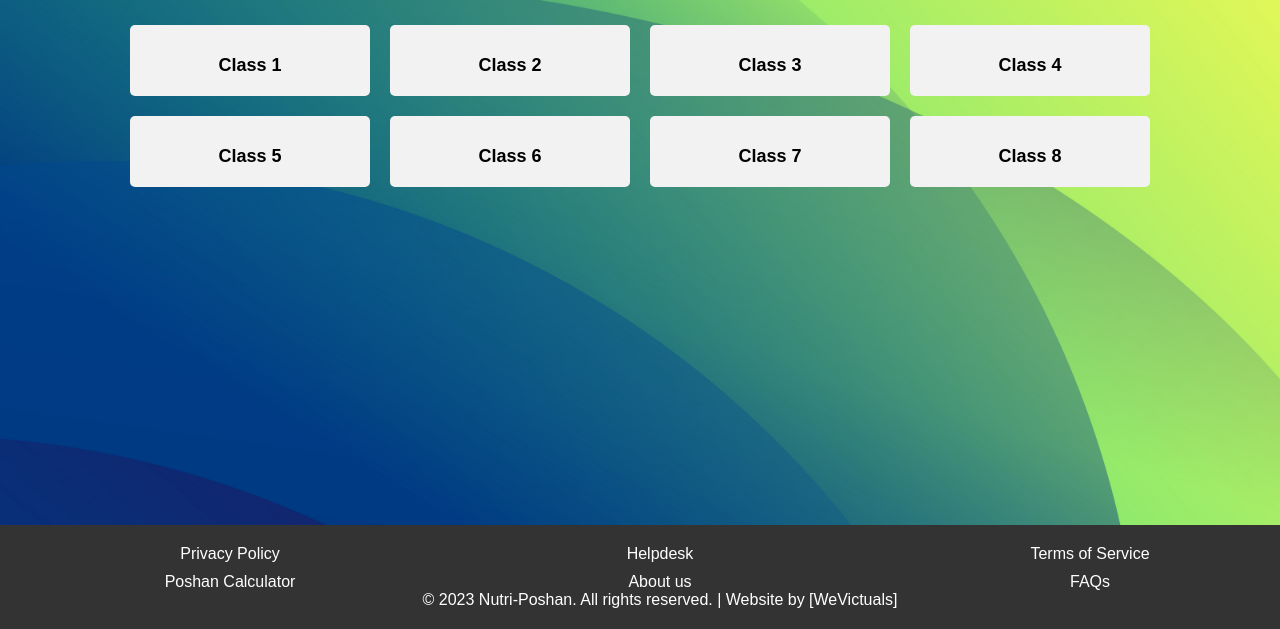
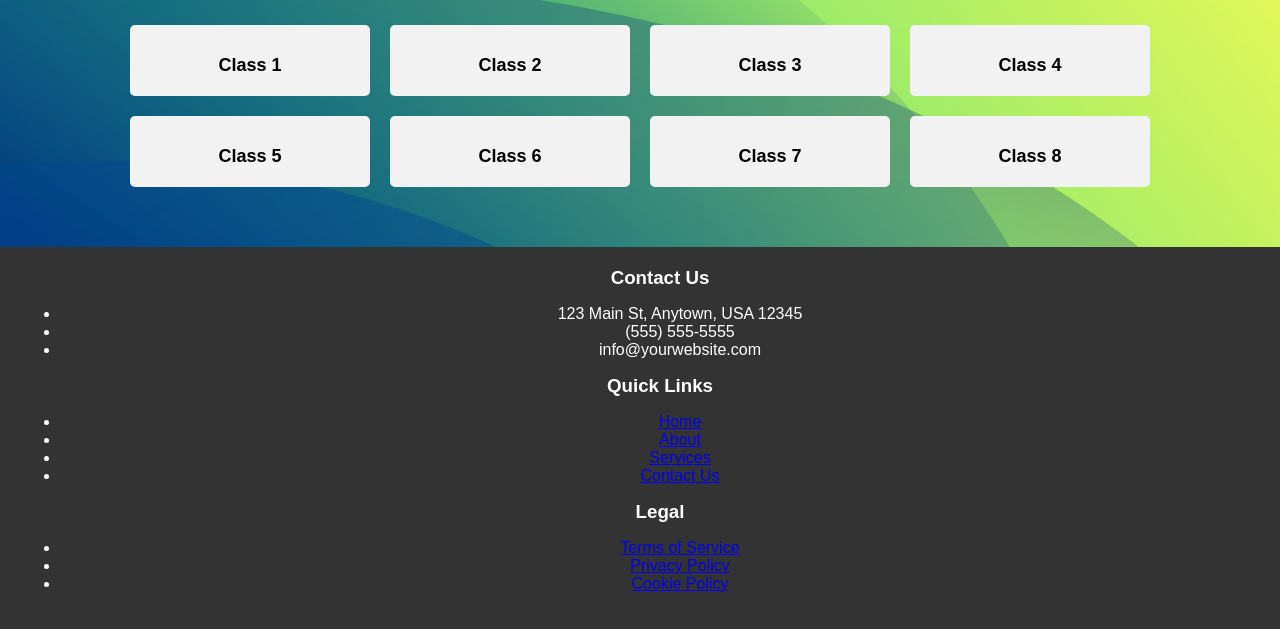
Before and after one commit to LORD-MM/Nutri-Poshan, a plain HTML site: page Mini Project/classes.html in a window 1280 px wide. Shown: the part 171-800 px from the top of the page. Drawn offline with Linux system fonts and the light colour scheme; files whose address does not match are found by name.

Commit message:
Update classes.html

```diff
--- a/Mini Project/classes.html
+++ b/Mini Project/classes.html
@@ -114,7 +114,7 @@ footer {
     <nav>
       <ul>
 
-        <li><a href="login blur.html">Sign in</a></li>
+        <li><a href="login.html">Sign in</a></li>
         <li><a href="signup.html">Sign up</a></li>
         <li><a href="https://www.poshantracker.in/ptcalculator" target="_blank">Calculator</a></li>
         <li><a href="https://pmposhan.education.gov.in/" target="_blank">PM Poshan</a></li>
@@ -155,18 +155,34 @@ footer {
         </div>
     </section>
 <section>
-<footer class="footer">
-
-            <div class="grid-container">
-                <div class="grid-item">Privacy Policy</div>
-                <div class="grid-item">Helpdesk</div>
-                <div class="grid-item">Terms of Service</div>
-                <div class="grid-item">Poshan Calculator</div>
-                <div class="grid-item">About us</div>
-                <div class="grid-item">FAQs</div>
+	  <footer>
+  <div class="footer-container">
+    <div class="footer-column">
+      <h3>Contact Us</h3>
+      <ul>
+        <li><i class="fa fa-map-marker"></i> 123 Main St, Anytown, USA 12345</li>
+        <li><i class="fa fa-phone"></i> (555) 555-5555</li>
+        <li><i class="fa fa-envelope"></i> info@yourwebsite.com</li>
+      </ul>
+    </div>
+    <div class="footer-column">
+      <h3>Quick Links</h3>
+      <ul>
+        <li><a href="#">Home</a></li>
+        <li><a href="#">About</a></li>
+        <li><a href="#">Services</a></li>
+        <li><a href="#">Contact Us</a></li>
+      </ul>
+    </div>
+    <div class="footer-column">
+      <h3>Legal</h3>
+      <ul>
+        <li><a href="t&c.html">Terms of Service</a></li>
+        <li><a href="privacy.html">Privacy Policy</a></li>
+        <li><a href="#">Cookie Policy</a></li>
+      </ul>
+    </div>
   </div>
-            </div>
-     <p>&copy; 2023 Nutri-Poshan. All rights reserved. | Website by [WeVictuals]</p>
-  </footer>
+</footer>
 </body>
 </html>
```
